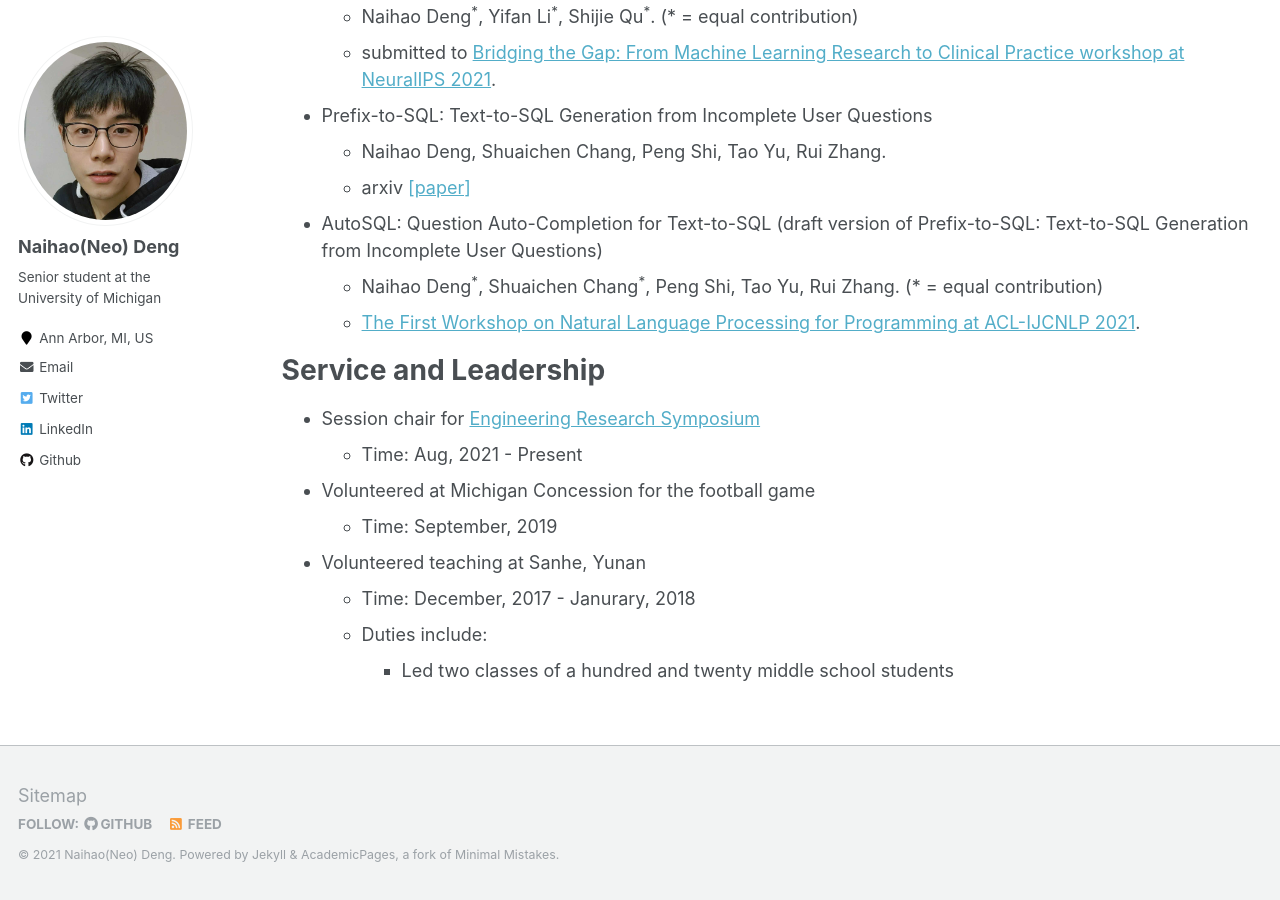
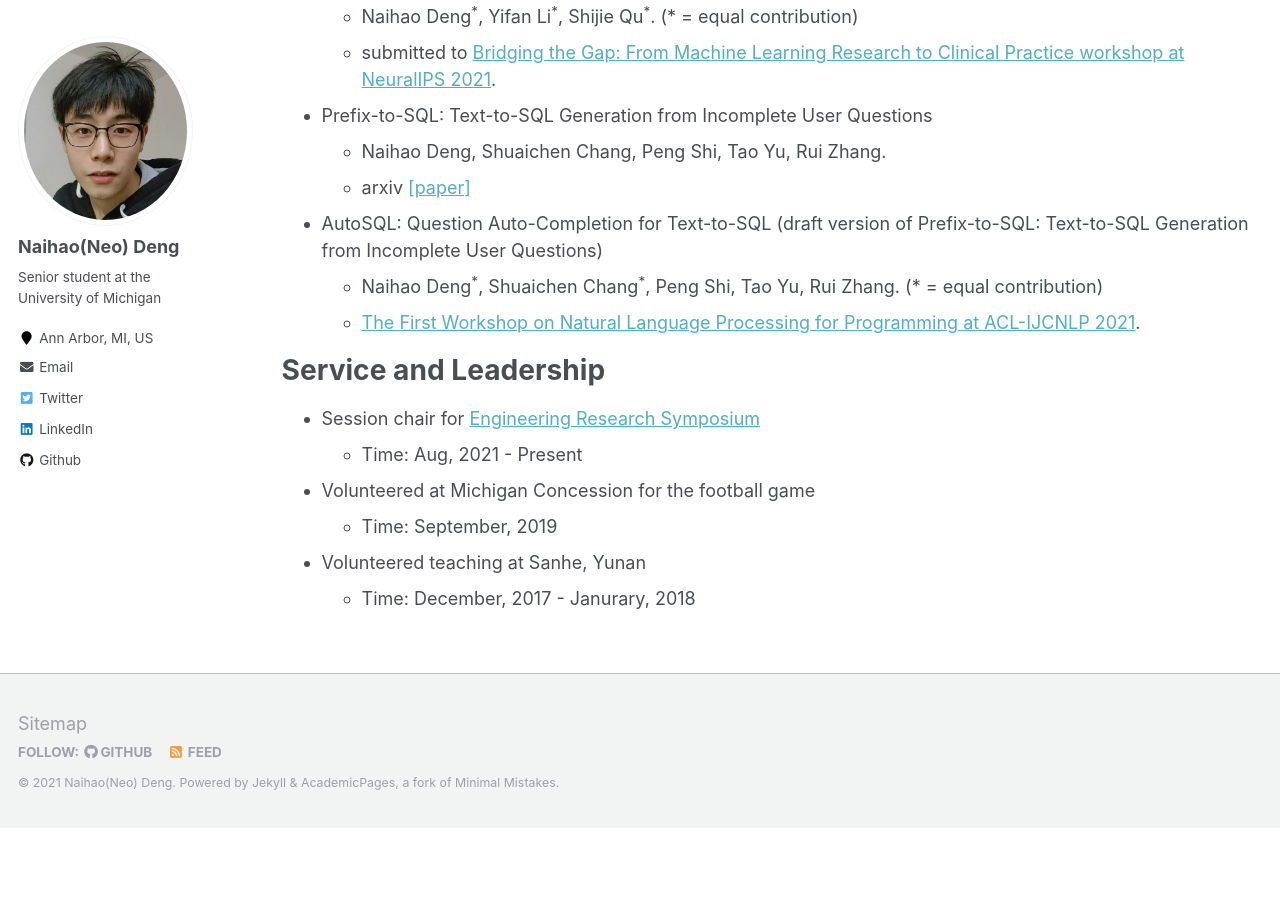
Before and after one commit to Shengyu-Feng/dnaihao.github.io, a Jekyll site: the page built from _pages/cv.md, in a window 1280 px wide and 900 px high, scrolled down 871 px. Built offline with Jekyll 4.4.1, drawn with Linux system fonts in a browser that asks for light colours; after the commit the page ends 1699 px from its top, so only the background shows below that.

Commit message:
Delete redundant content

```diff
--- a/_pages/cv.md
+++ b/_pages/cv.md
@@ -71,5 +71,3 @@
 
 * Volunteered teaching at Sanhe, Yunan
   * Time: December, 2017 - Janurary, 2018
-  * Duties include:
-    * Led two classes of a hundred and twenty middle school students
```
